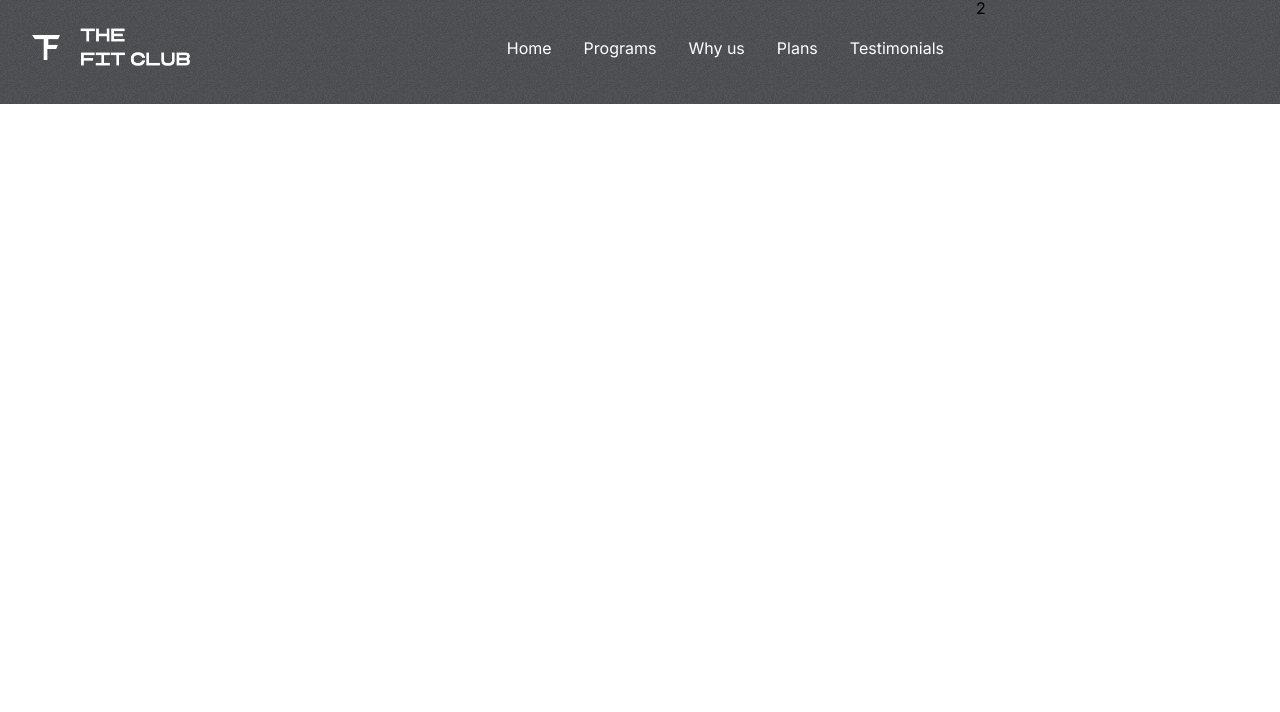
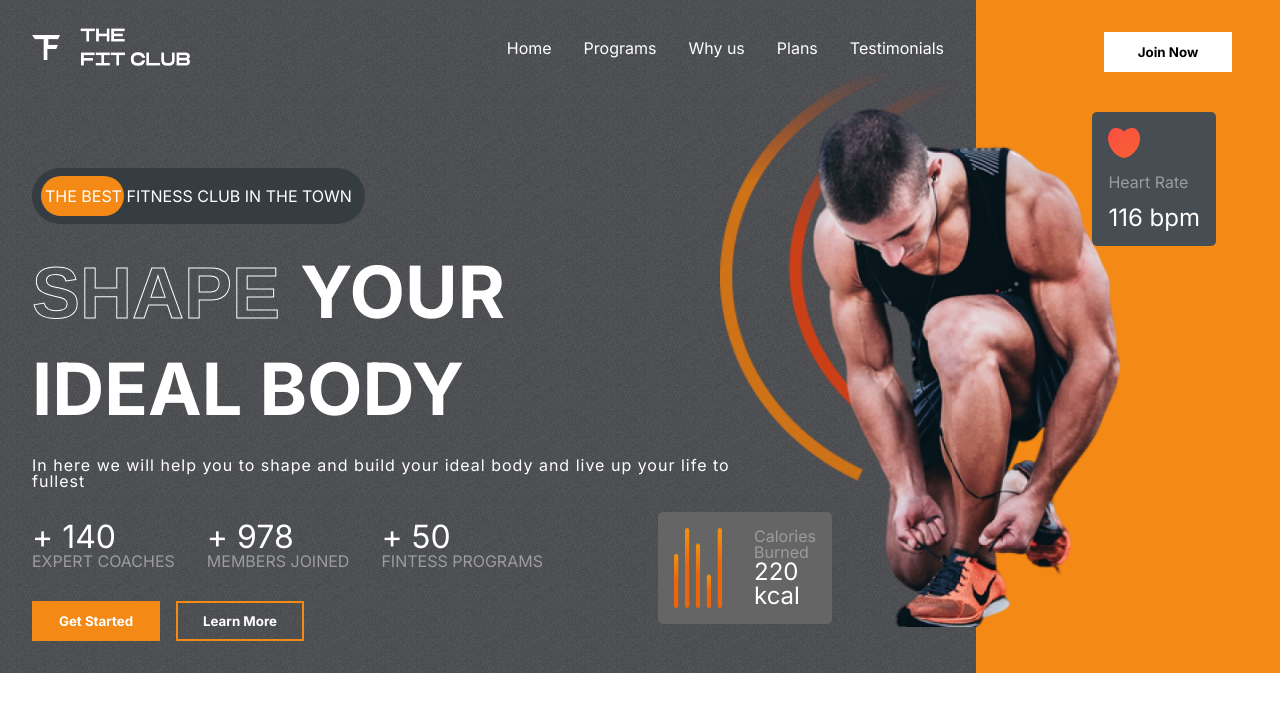
Before and after one commit to ViGoS12/The-Fit-Club, a React (Create React App) app: page / in a window 1280 px wide. Shown: the top 712 px of the page. Built offline with nearby package versions, Linux system fonts and the light colour scheme.

Commit message:
Added Hero Section

```diff
--- a/src/components/header/Header.module.scss
+++ b/src/components/header/Header.module.scss
@@ -7,6 +7,7 @@
   &__logo {
     width: 10rem;
     height: 3rem;
+    cursor: pointer;
   }
 
   &__list {
--- a/src/components/hero/Hero.jsx
+++ b/src/components/hero/Hero.jsx
@@ -1,14 +1,84 @@
 import React from 'react'
+import classNames from 'classnames'
+
 import styles from './Hero.module.scss'
 import Header from './../header/'
+
+import Heart from './../../assets/heart.png'
+import Calories from './../../assets/calories.png'
+import Hero_img from './../../assets/hero_image.png'
+import Hero_img_back from './../../assets/hero_image_back.png'
 
 const Hero = () => {
   return (
     <div className={styles.hero}>
       <div className={styles.hero__leftside}>
         <Header />
+
+        <div className={styles.fitness_ads}>
+          <div className={styles.fitness_ads__circle}></div>
+          <span className={styles.fitness_ads__text}>
+            the best fitness club in the town
+          </span>
+        </div>
+
+        <div className={styles.hero__title}>
+          <div className=''>
+            <span className='stroke-text'>Shape </span>
+            <span>Your</span>
+          </div>
+          <span> ideal body</span>
+        </div>
+        <div className={styles.hero__text}>
+          In here we will help you to shape and build your ideal body and live
+          up your life to fullest
+        </div>
+        <div className={styles.figures}>
+          <div className={styles.figures__column}>
+            <span className={styles.figures__numbers}>+ 140</span>
+            <span className={styles.figures__subtext}>Expert coaches</span>
+          </div>
+          <div className={styles.figures__column}>
+            <span className={styles.figures__numbers}>+ 978</span>
+            <span className={styles.figures__subtext}>Members joined</span>
+          </div>
+          <div className={styles.figures__column}>
+            <span className={styles.figures__numbers}>+ 50</span>
+            <span className={styles.figures__subtext}>Fintess programs</span>
+          </div>
+        </div>
+
+        <div className={styles.hero__buttons}>
+          <button
+            className={classNames(styles.hero__start_btn, styles.hero__btn)}>
+            Get Started
+          </button>
+          <button
+            className={classNames(styles.hero__more_btn, styles.hero__btn)}>
+            Learn More
+          </button>
+        </div>
       </div>
-      <div className={styles.hero__rightside}>2</div>
+      <div className={styles.hero__rightside}>
+        <button className={classNames(styles.hero__join_btn, styles.hero__btn)}>
+          Join Now
+        </button>
+        <div className={styles.heart_rate}>
+          <img className={styles.heart_rate__img} src={Heart} alt='' />
+          <span className={styles.heart_rate__text}>Heart Rate</span>
+          <span className={styles.heart_rate__numbers}>116 bpm</span>
+        </div>
+        <img className={styles.hero__image} src={Hero_img} alt='' />
+        <img className={styles.hero__image_back} src={Hero_img_back} alt='' />
+
+        <div className={styles.calories}>
+          <img className={styles.calories__img} src={Calories} alt='' />
+          <div className={styles.calories__textside}>
+            <span className={styles.calories__text}>Calories Burned</span>
+            <span className={styles.calories__numbers}>220 kcal</span>
+          </div>
+        </div>
+      </div>
     </div>
   )
 }
--- a/src/components/hero/Hero.module.scss
+++ b/src/components/hero/Hero.module.scss
@@ -1,3 +1,4 @@
+@import '../../scss/variables.scss';
 .hero {
   display: flex;
   justify-content: space-between;
@@ -6,9 +7,178 @@
     padding: 2rem;
     padding-top: 1.5rem;
     flex: 3;
+    display: flex;
+    gap: 2rem;
+    flex-direction: column;
   }
 
   &__rightside {
     flex: 1;
+    position: relative;
+    background-color: $orange;
+  }
+
+  &__title {
+    display: flex;
+    flex-direction: column;
+    gap: 1.5rem;
+    text-transform: uppercase;
+    font-size: 4.5rem;
+    font-weight: bold;
+  }
+
+  &__text {
+    font-size: 1rem;
+    font-weight: 200;
+    letter-spacing: 1px;
+    width: 80%;
+  }
+
+  &__buttons {
+    display: flex;
+    gap: 1rem;
+  }
+
+  &__btn {
+    padding: 0.5rem;
+    font-weight: bold;
+    border: 4px solid transparent;
+    transition: 300ms all;
+    width: 8rem;
+  }
+
+  &__start_btn {
+    background-color: $orange;
+  }
+
+  &__more_btn {
+    background-color: transparent;
+    border: 2px solid $orange;
+  }
+
+  &__join_btn {
+    position: absolute;
+    background-color: white;
+    color: black;
+    right: 3rem;
+    top: 2rem;
+  }
+
+  &__image {
+    position: absolute;
+    right: 8rem;
+    width: 23rem;
+    top: 6.5rem;
+  }
+
+  &__image_back {
+    position: absolute;
+    top: 4rem;
+    right: 20rem;
+    z-index: -1;
+    width: 15rem;
   }
 }
+
+.figures {
+  display: flex;
+  gap: 2rem;
+
+  &__column {
+    display: flex;
+    flex-direction: column;
+  }
+
+  &__numbers {
+    font-size: 2rem;
+  }
+
+  &__subtext {
+    color: $gray;
+    text-transform: uppercase;
+  }
+}
+
+.fitness_ads {
+  position: relative;
+  margin-top: 4rem;
+  background-color: #363d42;
+  border-radius: 4rem;
+  width: fit-content;
+  padding: 20px 13px;
+  text-transform: uppercase;
+  color: white;
+  display: flex;
+  align-items: center;
+  justify-content: flex-start;
+
+  &__circle {
+    position: absolute;
+    background-color: $orange;
+    width: 5.2rem;
+    height: 70%;
+    left: 9px;
+    border-radius: 3rem;
+    z-index: 1;
+  }
+
+  &__text {
+    z-index: 2;
+  }
+}
+
+.heart_rate {
+  display: flex;
+  flex-direction: column;
+  gap: 1rem;
+  background-color: $darkGrey;
+  width: fit-content;
+  padding: 1rem;
+  align-items: start;
+  border-radius: 5px;
+  position: absolute;
+  right: 4rem;
+  top: 7rem;
+
+  &__img {
+    width: 2rem;
+  }
+
+  &__text {
+    color: $gray;
+  }
+
+  &__numbers {
+    font-size: 1.5rem;
+  }
+}
+
+.calories {
+  display: flex;
+  gap: 2rem;
+  background-color: $caloryCard;
+  border-radius: 5px;
+  padding: 1rem;
+  position: absolute;
+  top: 32rem;
+  right: 28rem;
+  width: fit-content;
+
+  &__img {
+    width: 3rem;
+  }
+
+  &__textside {
+    display: flex;
+    flex-direction: column;
+    justify-content: space-between;
+  }
+
+  &__text {
+    color: $gray;
+  }
+
+  &__numbers {
+    font-size: 1.5rem;
+  }
+}
--- a/src/scss/app.scss
+++ b/src/scss/app.scss
@@ -11,3 +11,10 @@
 ::-webkit-scrollbar {
   display: none;
 }
+
+.stroke-text {
+  color: transparent;
+  font-family: Arial, Helvetica, sans-serif;
+  -webkit-text-stroke-width: 1px;
+  -webkit-text-stroke-color: white;
+}
--- a/src/scss/index.scss
+++ b/src/scss/index.scss
@@ -5,6 +5,7 @@
   margin: 0;
   border: 0;
   font-family: 'Inter', sans-serif;
+  color: white;
 }
 *,
 *:before,
```
